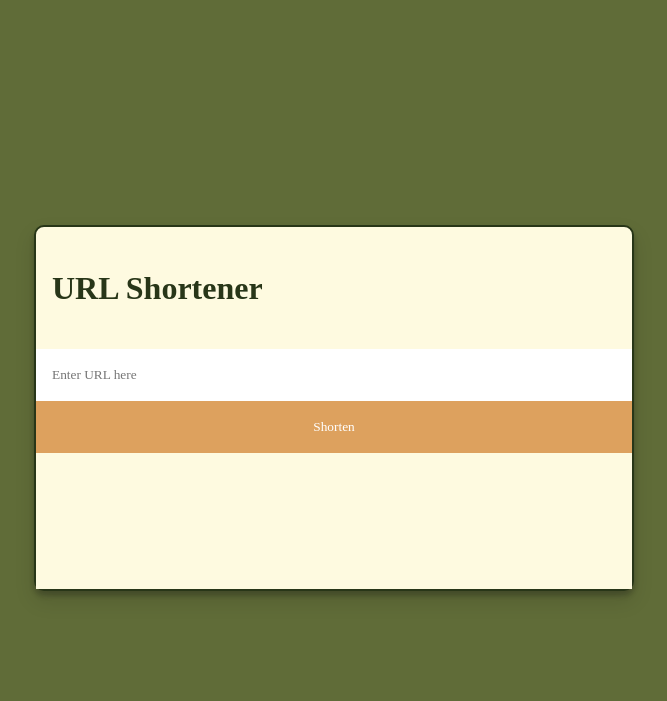
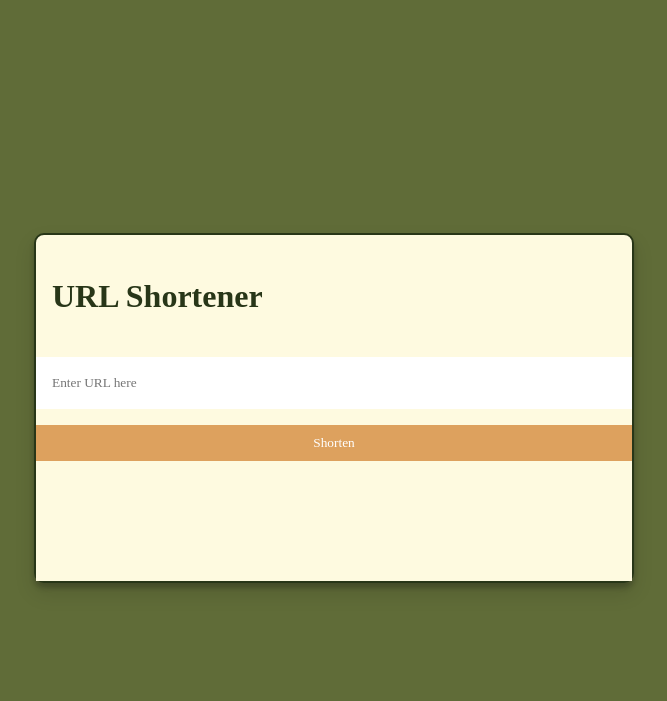
Before and after one commit to Jahnavi-Anand/urlshortner, a Django app: page / in a window 1280 px wide. Shown: the top 701 px of the page, without its empty margins (306-973 px from the left). Run offline with Django 4.2, Linux system fonts and the light colour scheme; some libraries are stand-ins or nearby versions.

Commit message:
Final Changes in CSS

```diff
--- a/templates/index.html
+++ b/templates/index.html
@@ -1,3 +1,5 @@
+<!DOCTYPE html>
+<html>
 <head>
     <script src="https://code.jquery.com/jquery-3.1.1.min.js" integrity="sha256-hVVnYaiADRTO2PzUGmuLJr8BLUSjGIZsDYGmIJLv2b8=" crossorigin="anonymous"></script>
     <style>
@@ -31,7 +33,7 @@
         }
         h1 {
             padding: 1rem;
-            color: #283618; /* Change the text color to match the second website */
+            color: #283618;
         }
         input,
         button {
@@ -48,14 +50,21 @@
         .buttons {
             display: flex;
         }
+        .input-container {
+            margin-bottom: 1rem;
+        }
+        .small-button {
+            padding: 0.5rem;
+            width: auto;
+        }
         button {
             cursor: pointer;
             flex: 1;
             background-color: #DDA15E;
             color: white;
-            &:hover {
-                background-color: #283618;
-            }
+        }
+        button:hover {
+            background-color: #283618;
         }
         section {
             min-height: 120px;
@@ -64,13 +73,16 @@
         }
     </style>
 </head>
+<body>
 <main>
     <h1>URL Shortener</h1>
     <form id="post-form" method="POST" action="/create">
         {% csrf_token %}
-        <input type="text" name="link" id="link" placeholder="Enter URL here">
+        <div class="input-container">
+            <input type="text" name="link" id="link" placeholder="Enter URL here" class="input-box">
+        </div>
         <div class="buttons">
-            <button type="submit" id="shorten">Shorten</button>
+            <button type="submit" id="shorten" class="small-button">Shorten</button>
         </div>
     </form>
 
@@ -89,8 +101,10 @@
                 csrfmiddlewaretoken:$('input[name=csrfmiddlewaretoken]').val(),
             },
             success: function(data){
-                $('h2').html("localhost:8000/"+data)
+                $('h2').html("www.surls.ga/"+data)
             }
         });
     });
 </script>
+</body>
+</html>
```
